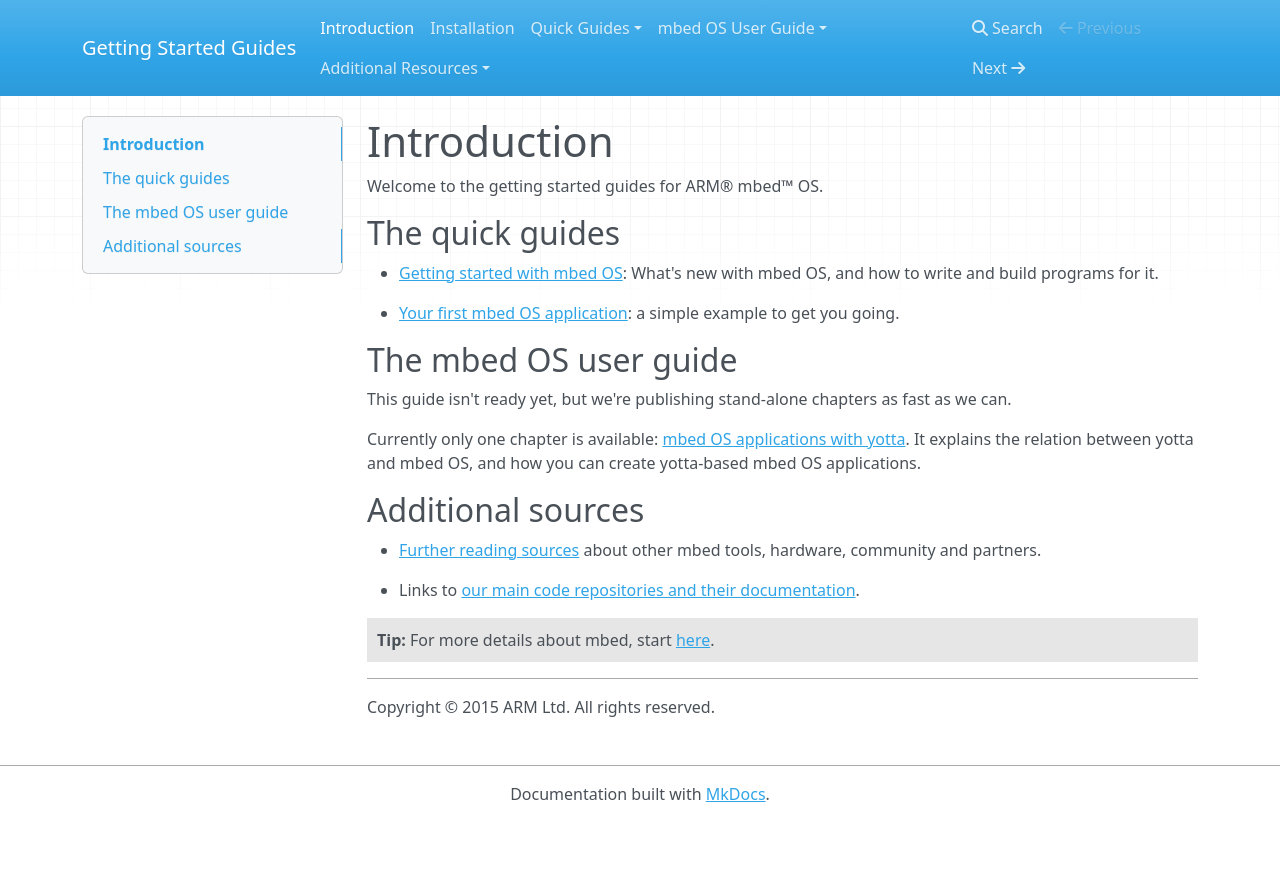
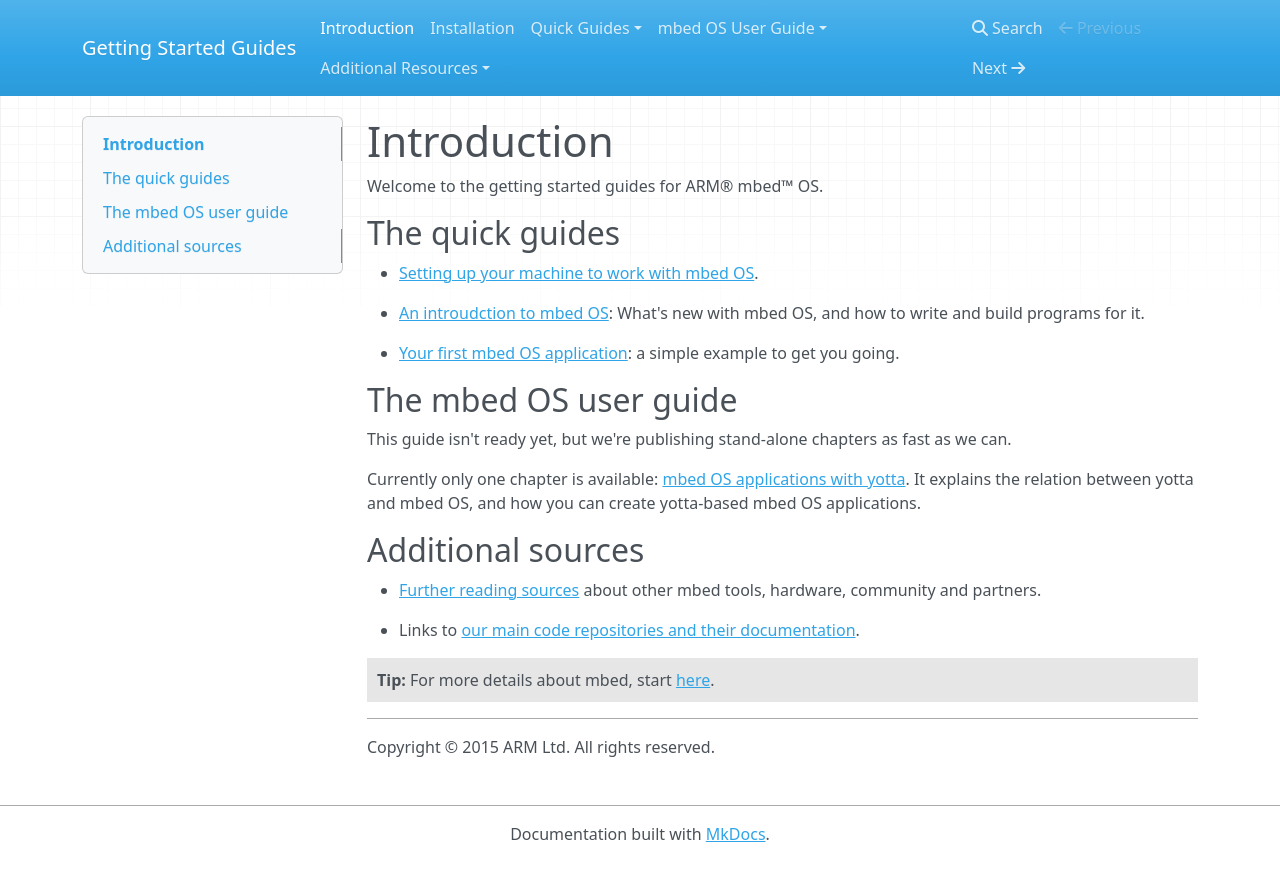
Before and after one commit to ARMmbed/GettingStartedmbedOS, an MkDocs documentation site: the page built from Docs/index.md, in a window 1280 px wide. Shown: the top 881 px of the page. Built offline with MkDocs 1.6.1, drawn with Linux system fonts in a browser that asks for light colours; nearby versions of some CDN libraries; old or Windows-style settings are respelled for this version of MkDocs.

Commit message:
Adding a link to the installation instructions

```diff
--- a/Docs/index.md
+++ b/Docs/index.md
@@ -4,7 +4,9 @@ Welcome to the getting started guides for ARM® mbed™ OS.
 
 ## The quick guides
 
-* [Getting started with mbed OS](GettingStartedmbedOS.md): What's new with mbed OS, and how to write and build programs for it.
+* [Setting up your machine to work with mbed OS](installation.md).
+
+* [An introudction to mbed OS](GettingStartedmbedOS.md): What's new with mbed OS, and how to write and build programs for it.
 
 * [Your first mbed OS application](FirstProjectmbedOS.md): a simple example to get you going.
 
```
